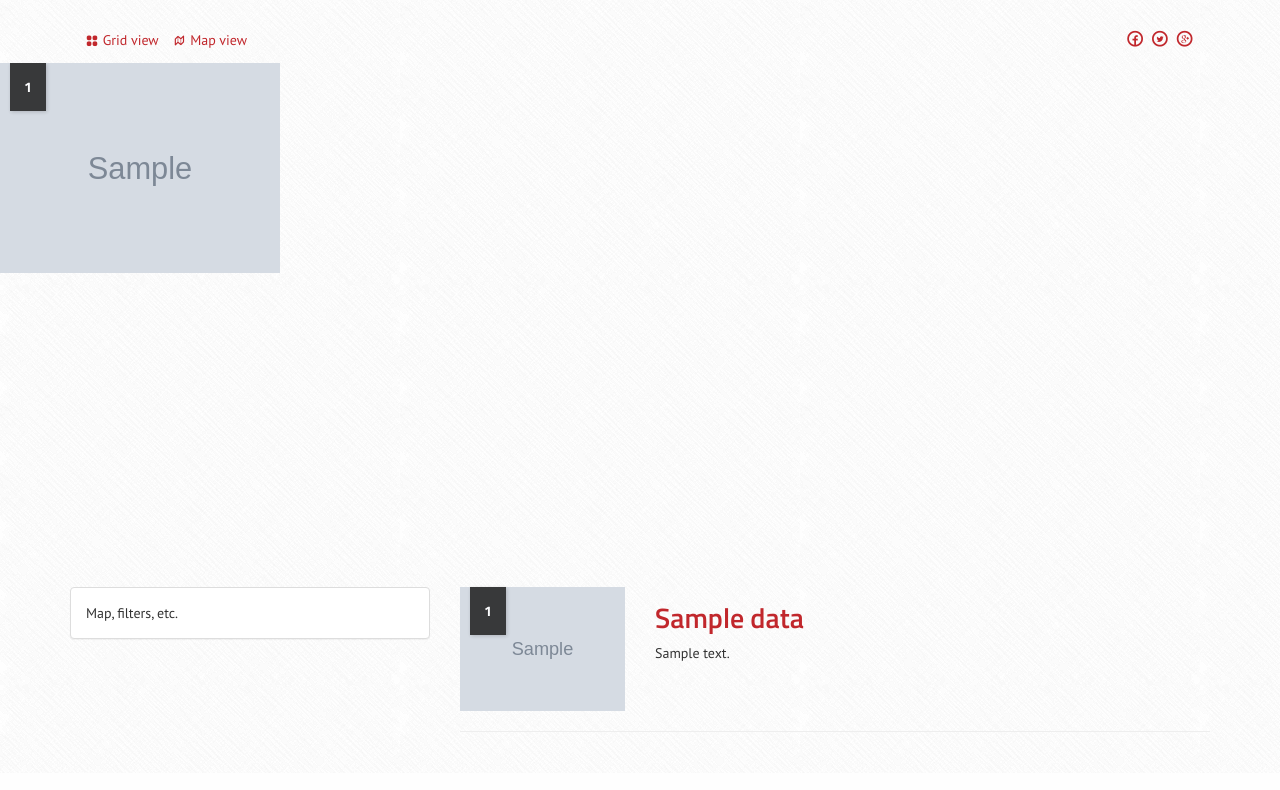
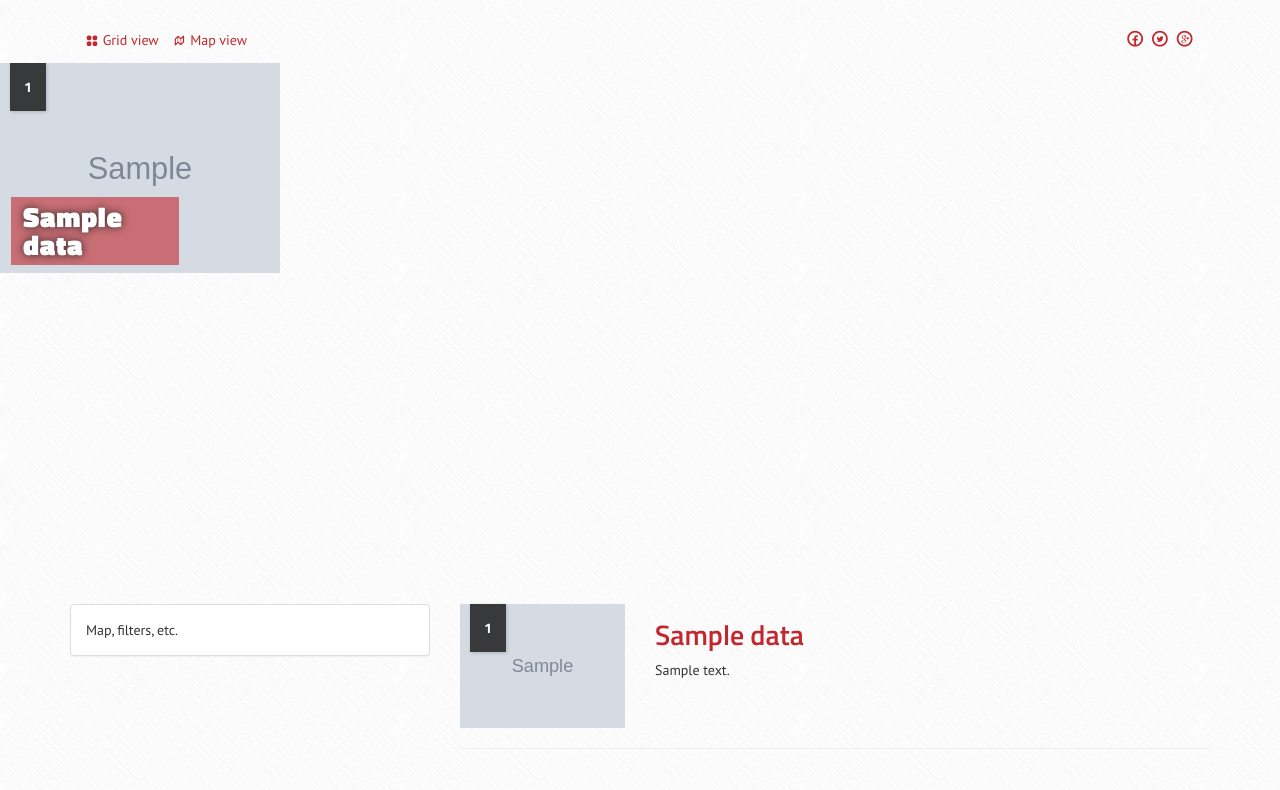
Before and after one commit to statesman/top-restaurants, a PHP site: template web/views/index.twig in a window 1280 px wide. Shown: the part 115-905 px from the top of the page. Before the commit the page ends 847 px from the top, so only its background shows below. Run offline with PHP 8.4, Linux system fonts and the light colour scheme; the template is opened without the code that fills it: most values are stand-ins (such as "Sample title", 1, 10 or a date in 2020); grey boxes marked "Sample" are stand-in pictures; some libraries are stand-ins or nearby versions.

Commit message:
Add labels to home page carousel

```diff
--- a/dist/styles.css
+++ b/dist/styles.css
@@ -1451,7 +1451,7 @@ p.author {
   margin-bottom: 20px;
   overflow-x: scroll;
   overflow-y: hidden;
-  height: 504px;
+  height: 521px;
 }
 #slider .slider-carousel {
   width: 3640px;
@@ -1466,6 +1466,23 @@ p.author {
   width: 100%;
   height: auto;
 }
+#slider .slider-item .name {
+  position: absolute;
+  color: white;
+  bottom: 2px;
+  left: 11px;
+  max-width: 60%;
+  font-weight: 900;
+  line-height: 28px;
+  text-shadow: 0 0 8px #282828;
+  padding: 6px 12px;
+  display: inline;
+  letter-spacing: .75px;
+  background-color: rgba(193, 39, 44, 0.6);
+}
+#slider .slider-item:hover .name {
+  background-color: #c1272c;
+}
 .social-share {
   margin-top: -7px;
 }
--- a/web/views/index.twig
+++ b/web/views/index.twig
@@ -23,6 +23,7 @@
           {% if loop.index is odd %}
             <div class="slider-item">
               <h3 class="number">{{loop.index}}</h3>
+              <h2 class="name">{{restaurant.name}}</h2>
               <img src="assets/cover/{{restaurant.coverimg}}" />
             </div>
           {% endif %}
@@ -33,6 +34,7 @@
           {% if loop.index is even %}
             <div class="slider-item">
               <h3 class="number">{{loop.index}}</h3>
+              <h2 class="name">{{restaurant.name}}</h2>
               <img src="assets/cover/{{restaurant.coverimg}}" />
             </div>
           {% endif %}
```
Also changed, not shown: src/css/app.less (+20 -1 lines).
